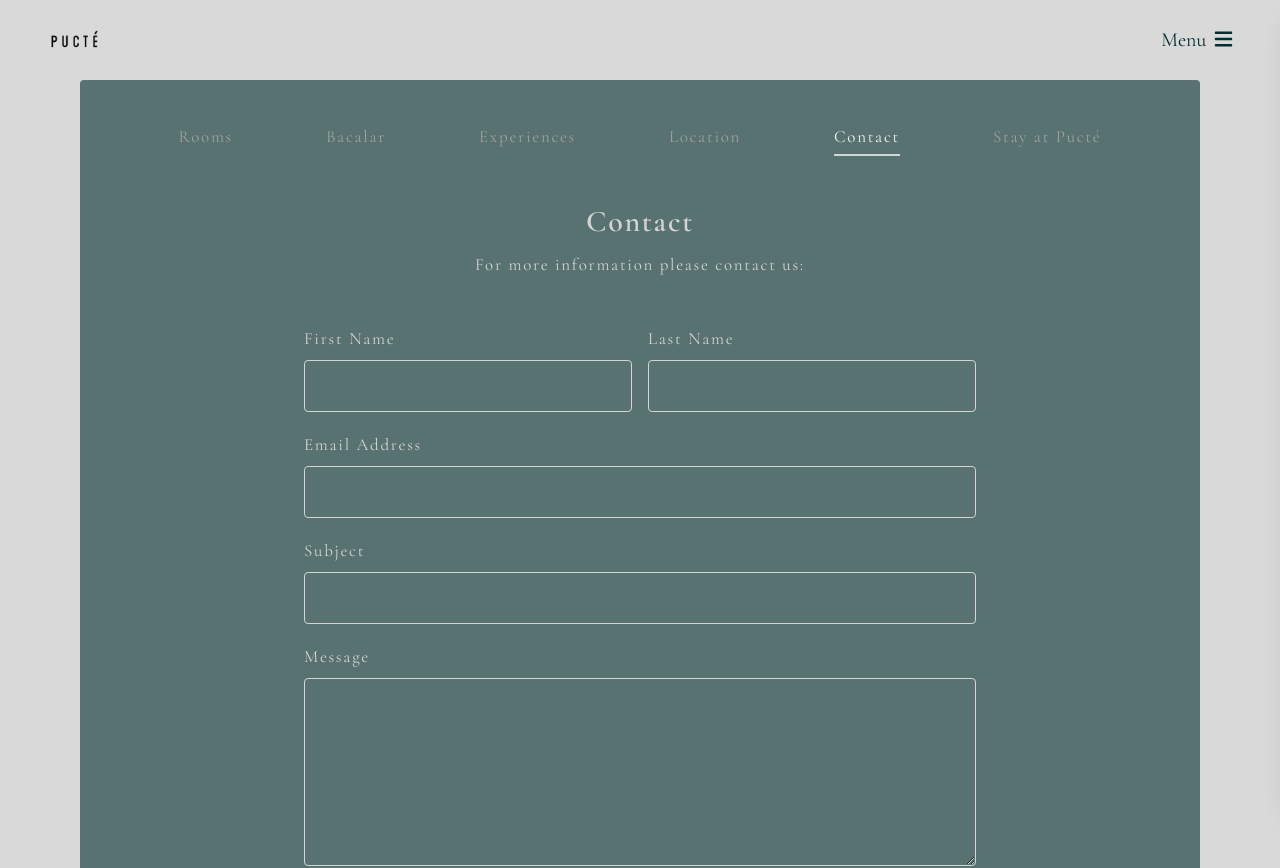
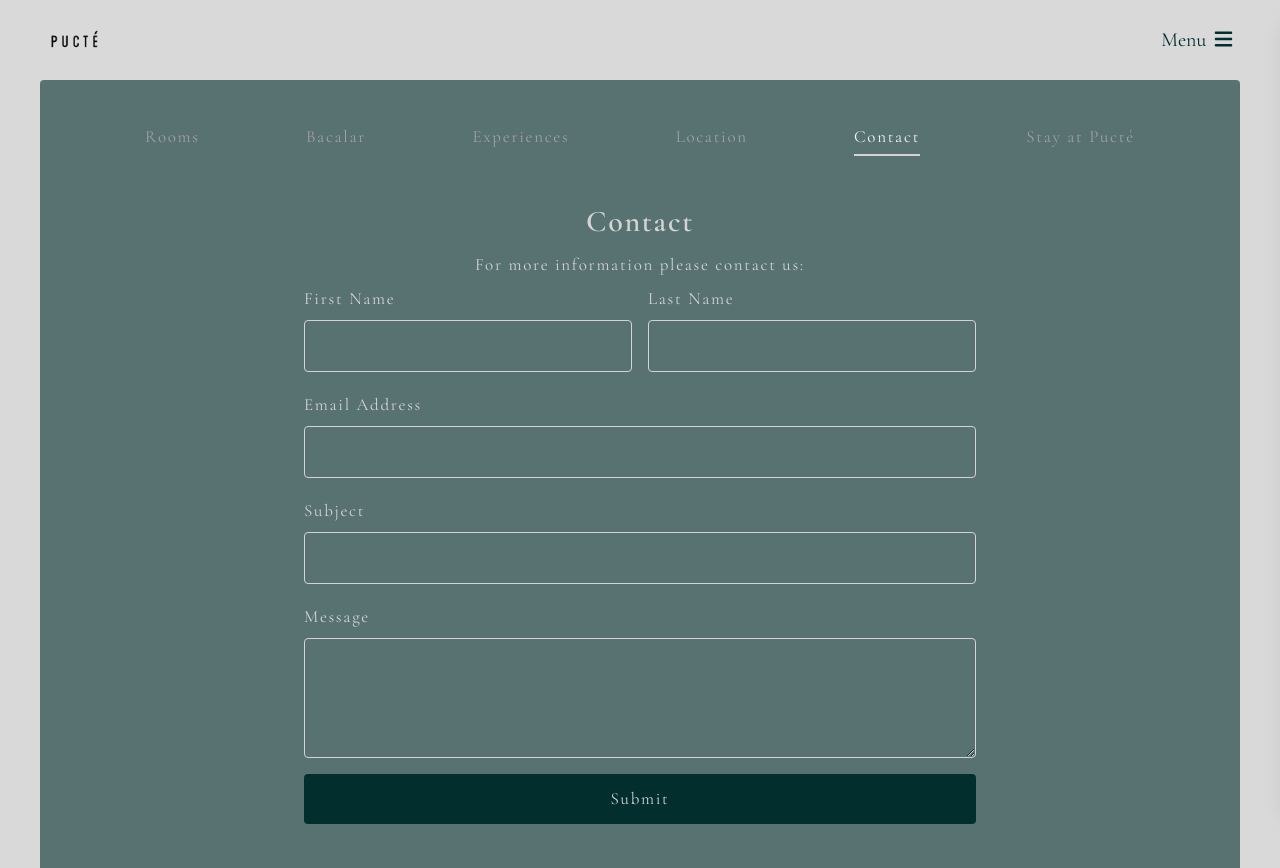
Before and after one commit to Panchita1989/pucte, a React (Vite) app: page /contact in a window 1280 px wide. Shown: the top 868 px of the page. Built offline with nearby package versions, Linux system fonts and the light colour scheme.

Commit message:
fixed contact form

```diff
--- a/src/components/contact.jsx
+++ b/src/components/contact.jsx
@@ -11,12 +11,12 @@ function Contact() {
   return (
     <>
 
-    <section className='h-screen rounded xl:mx-20 md:mx-2 mt-20 mb-5 px-3 bg-teal-950/60 text-neutral-300 tracking-widest leading-loose '>
+    <section className='h-screen rounded xl:mx-10 md:mx-2 mt-20 mb-5 px-3 bg-teal-950/60 text-neutral-300 tracking-widest leading-loose '>
       <NavBar />
       <h1 className='pt-2 text-center text-3xl font-bold mb-2'>Contact</h1>
       <p className='text-center' >For more information please contact us:</p>
 
-       <form onSubmit={handleSubmit} className='mt-10 flex flex-col justify-start items-center gap-4 w-full max-w-2xl mx-auto'>
+       <form onSubmit={handleSubmit} className='mx-10 flex flex-col justify-start items-center gap-4 w-full max-w-2xl mx-auto'>
 
         <fieldset className='w-full'>
         <div className='flex flex-col md:flex-row gap-4'>
@@ -81,7 +81,7 @@ function Contact() {
         <textarea
           id="message"
           name="message"
-          rows={5}
+          rows={3}
           className='border rounded p-2'
           required
         />
```
